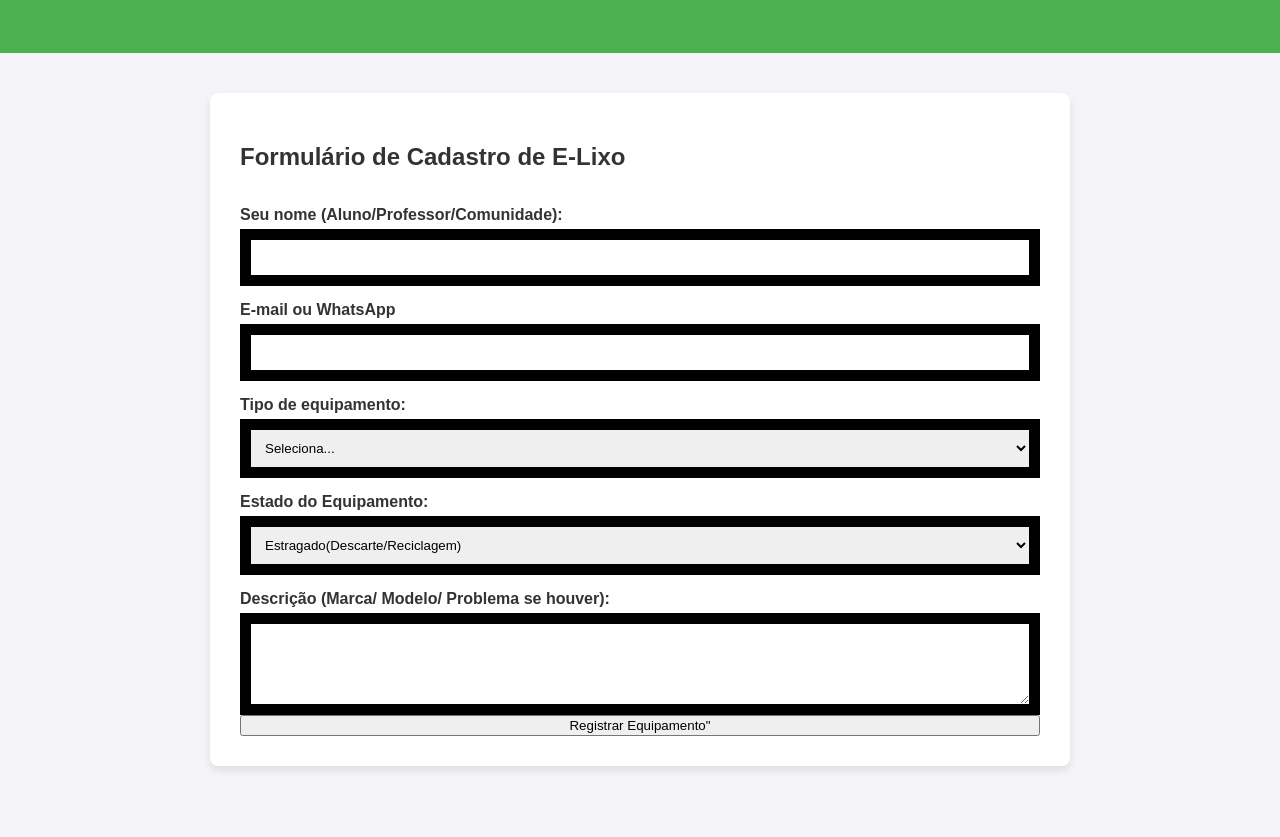
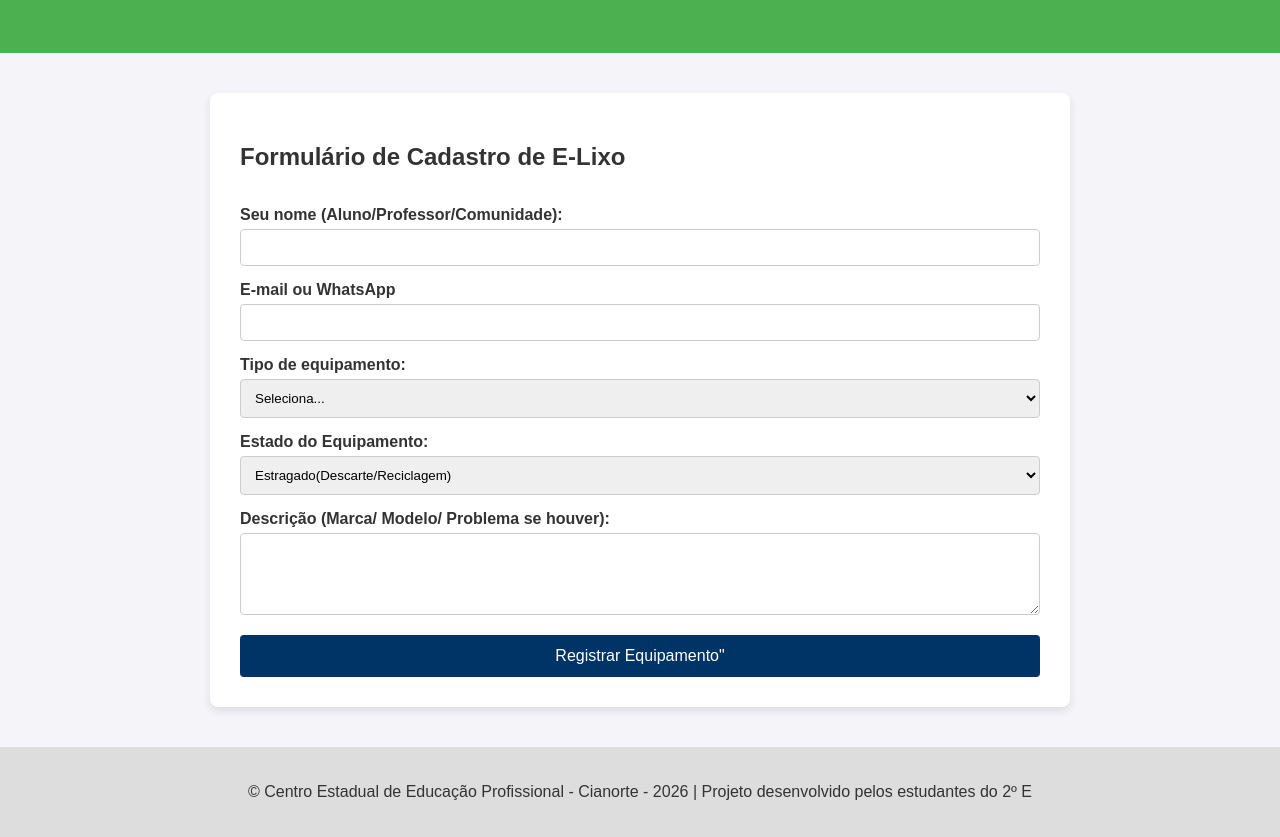
Before and after one commit to isastrath/Recicla-Tec, a plain HTML site: page index.html in a window 1280 px wide. Shown: the part 239-1076 px from the top of the page. Before the commit the page ends 1045 px from the top, so only its background shows below. Drawn offline with Linux system fonts and the light colour scheme.

Commit message:
edição

```diff
--- a/index.html
+++ b/index.html
@@ -19,6 +19,10 @@
 <body>
     <header>
         <div clas="logo">
+            <a href="#"
+            <img scr="./" alt="">
+        </a>
+
             <h2>CEEP CIANORTE</h2>
         </div>
         <nav>
@@ -67,5 +71,10 @@
 
     </form>
   </div>
+
+  <footer>
+    <p> &copy Centro Estadual de Educação Profissional - Cianorte - 2026 | Projeto desenvolvido pelos estudantes do 2º E</p>
+  </footer>
+
 </body>
 </html>
--- a/style.css
+++ b/style.css
@@ -27,6 +27,11 @@ header nav a:hover{
 color: #4caf50;
 }
 
+.logo img{
+    margin-right: 60px;
+    height: 60px;
+}
+
 .hero{
     background-color: #4caf50;
     color: white;
@@ -53,6 +58,25 @@ label{
 input, select, textarea{
     padding: 10px;
     margin-top: 5px;
-    border: 11px solid;
-
+    border: 1px solid #ccc;
+    border-radius: 4px;
 }
+button{
+    margin-top: 20px;
+    padding: 12px;
+    background-color: #003366;
+    color: white;
+    border: none;
+    border-radius: 4px;
+    cursor: pointer;
+    font-size: 16px;
+}
+button:hover{
+    background-color: #002244;
+}
+footer{
+    text-align: center;
+    padding: 20px;
+    background-color: #ddd;
+    margin-top: 40px;
+}
```
